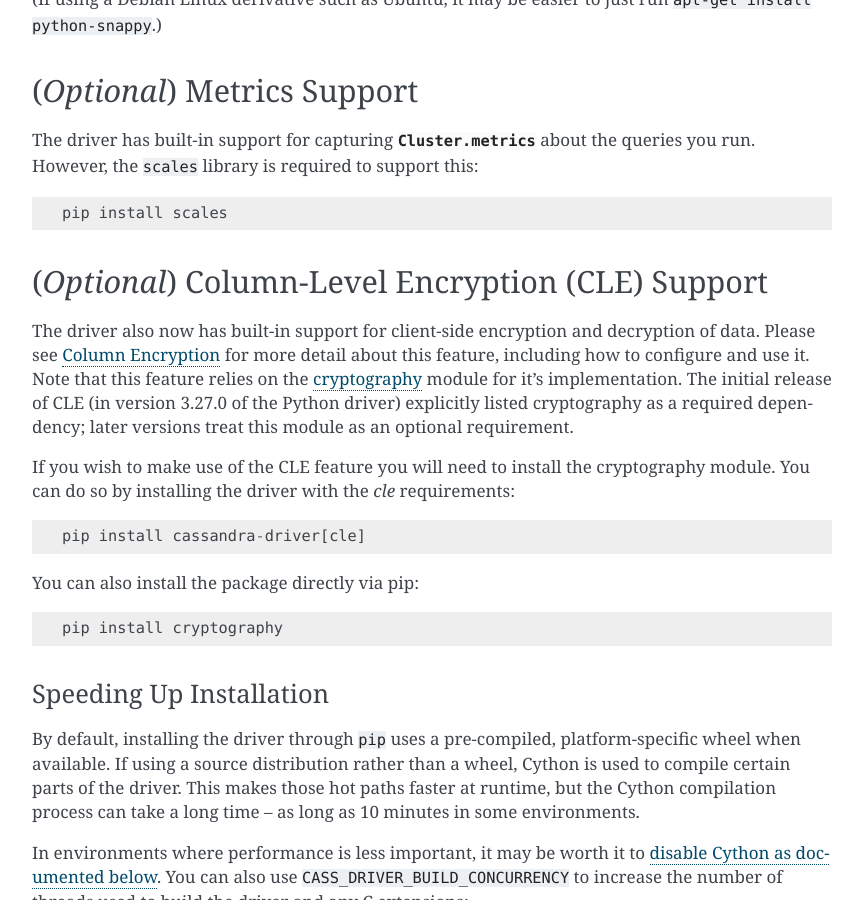
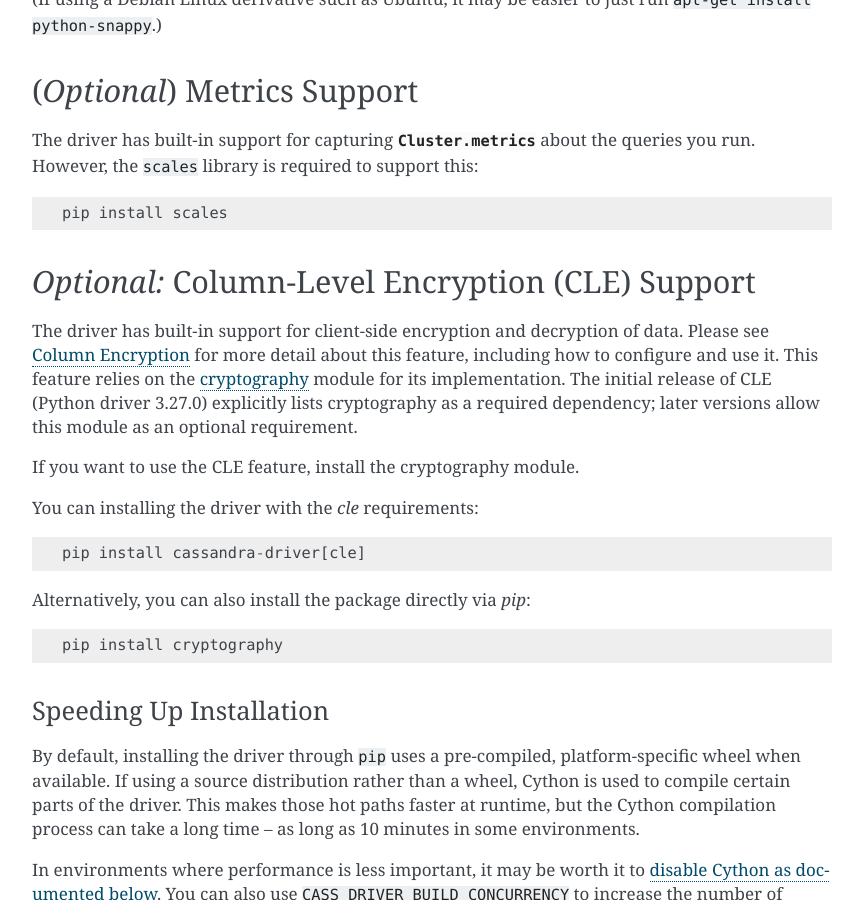
Before and after one commit to datastax/python-driver, a Sphinx documentation site: the page built from docs/installation.rst, in a window 1280 px wide and 900 px high, scrolled down 1412 px. Shown: the whole window, without its empty margins (258-1121 px from the left). Built offline with Sphinx 7.4.7, drawn with Linux system fonts in a browser that asks for light colours; pages that are not in the unit, such as notebooks, are missing from menus; some of the changed text lies outside the part shown.

Commit message:
Update docs/installation.rst
Co-authored-by: Jamie Gillenwater <jamie.gillenwater@datastax.com>

```diff
--- a/docs/installation.rst
+++ b/docs/installation.rst
@@ -67,22 +67,24 @@
 
     pip install scales
 
-(*Optional*) Column-Level Encryption (CLE) Support
+*Optional:* Column-Level Encryption (CLE) Support
 --------------------------------------------------
-The driver also now has built-in support for client-side encryption and
-decryption of data.  Please see :doc:`column_encryption` for more detail
-about this feature, including how to configure and use it.  Note that this
+The driver has built-in support for client-side encryption and
+decryption of data. Please see :doc:`column_encryption` for more detail
+about this feature, including how to configure and use it.  This
 feature relies on the `cryptography <https://cryptography.io/en/latest/>`_ module
-for it's implementation.  The initial release of CLE (in version 3.27.0 of the
-Python driver) explicitly listed cryptography as a required dependency; later
-versions treat this module as an optional requirement.
+for its implementation. The initial release of CLE (Python driver 3.27.0) explicitly
+lists cryptography as a required dependency; later
+versions allow this module as an optional requirement.
 
-If you wish to make use of the CLE feature you will need to install the cryptography
-module.  You can do so by installing the driver with the `cle` requirements::
+If you want to use the CLE feature, install the cryptography
+module.
+
+You can installing the driver with the `cle` requirements::
 
     pip install cassandra-driver[cle]
 
-You can also install the package directly via pip::
+Alternatively, you can also install the package directly via `pip`::
 
     pip install cryptography
 
```
